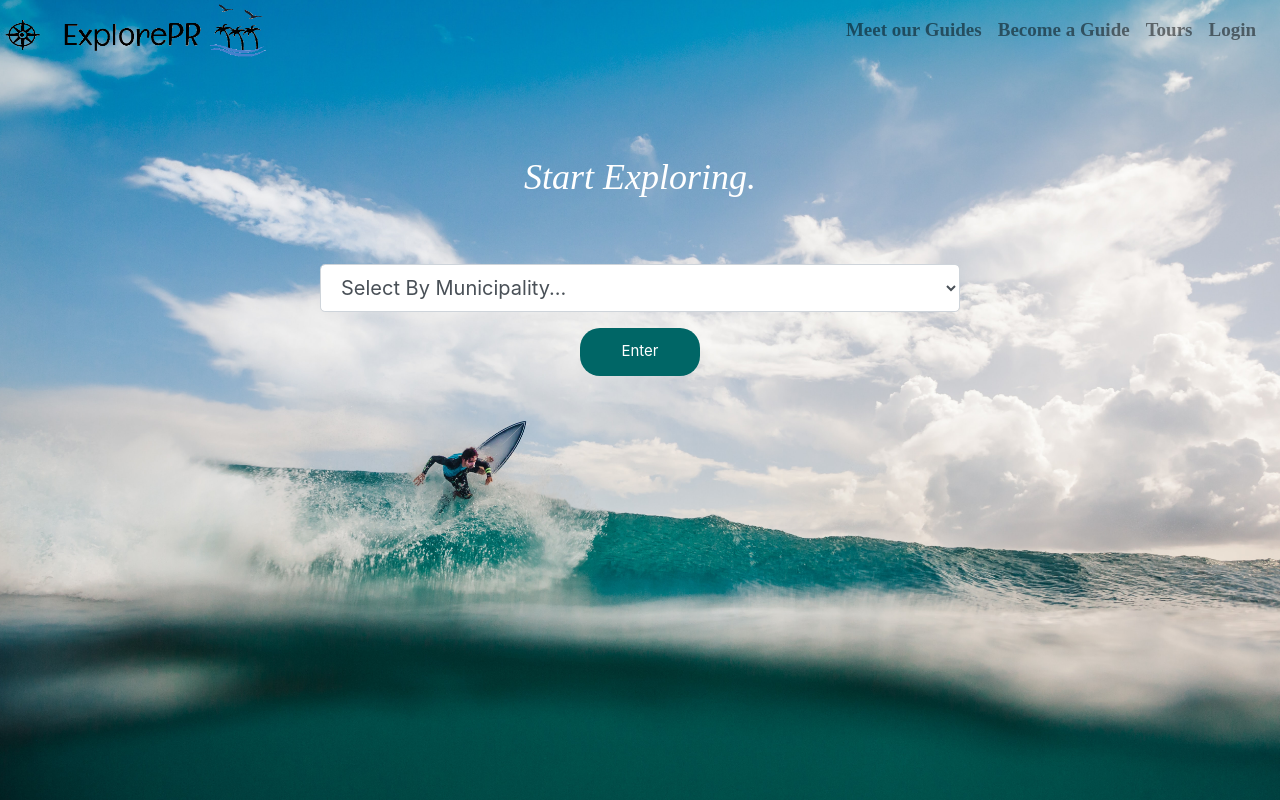
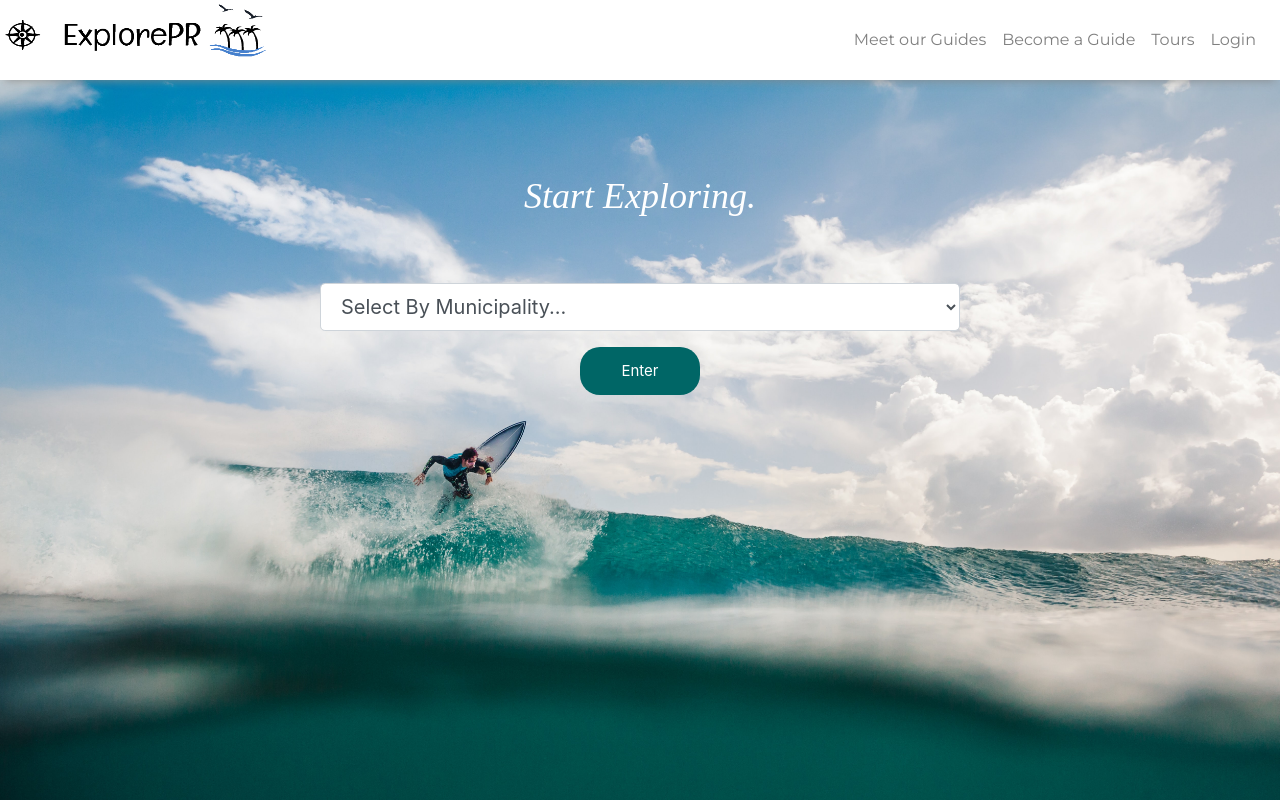
Before and after one commit to uprm-inso-4116-2020-2021-S1/semester-project-team-c, a React (Create React App) app: page /tours in a window 1280 px wide. Built offline with nearby package versions, Linux system fonts and the light colour scheme.

Commit message:
Improved NavBar

```diff
--- a/src/Components/App/App.css
+++ b/src/Components/App/App.css
@@ -1,3 +1,5 @@
+@import url("https://fonts.googleapis.com/css2?family=Montserrat&display=swap");
+
 .App {
   text-align: center;
   background-image: url("../../images/laperla2.jpg");
--- a/src/Components/NavigationBar/NavigationBar.css
+++ b/src/Components/NavigationBar/NavigationBar.css
@@ -1,9 +1,11 @@
 .navbar {
-  font-family: Merriweather;
-  font-weight: bold;
-  font-size: 19px;
+  font-family: "Montserrat", sans-serif;
+  background-color: #fff;
 }
-
+.navbar-expand-lg {
+  box-shadow: 0 5px 10px -5px #888888;
+  min-height: 10vh;
+}
 .Logo {
   position: absolute;
   width: 273px;
--- a/src/Components/NavigationBar/NavigationBar.js
+++ b/src/Components/NavigationBar/NavigationBar.js
@@ -5,7 +5,7 @@ import Logo from "../../images/ExplorePRLogo.png";
 
 function NavigationBar() {
   return (
-      <Navbar collapseOnSelect expand="lg" bg="transparent" variant="light">
+      <Navbar collapseOnSelect expand="lg" variant="light">
         <Navbar.Brand href="/"><img className="Logo" src={Logo} alt="Logo"></img></Navbar.Brand>
         <Navbar.Toggle aria-controls="responsive-navbar-nav" />
         <Navbar.Collapse id="responsive-navbar-nav">
```
